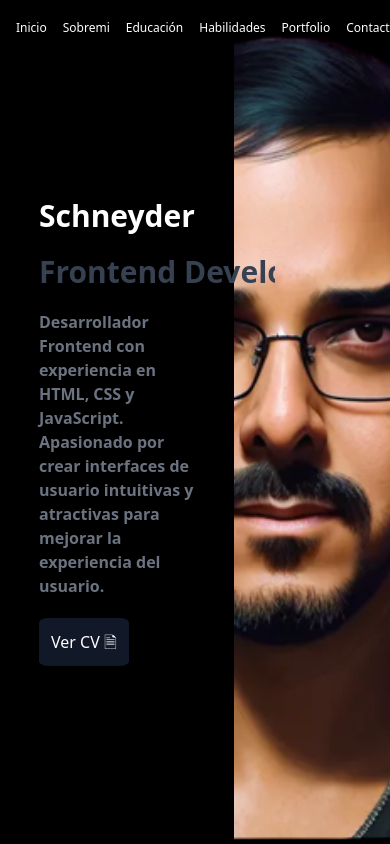
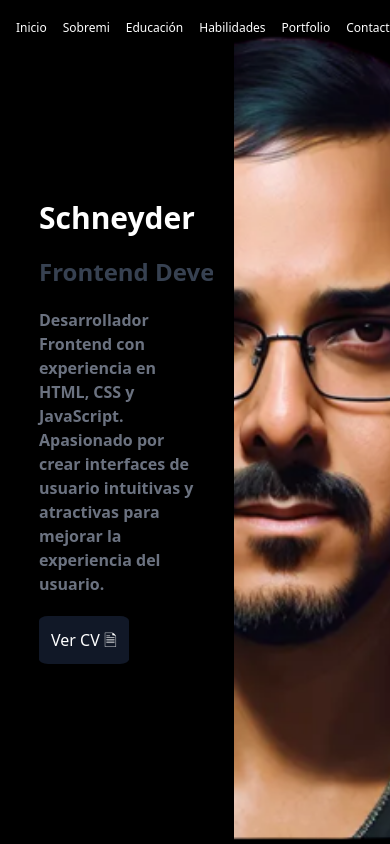
Before and after one commit to luisgcl/portfolio, a React (Vite) app: page / in a window 390 px wide. Shown: the top 844 px of the page. Built offline with nearby package versions, Linux system fonts and the light colour scheme.

Commit message:
portfolio css
se modifico parte el css

```diff
--- a/src/App.jsx
+++ b/src/App.jsx
@@ -52,7 +52,7 @@ function App() {
               {/* Un span con una clase que se aplica condicionalmente en función del valor de darkMode */}
               <span className={`${darkMode ? "animate" : "animateb"}`}></span>
               {/* Un párrafo con varias clases y un contenido de texto */}
-              <p className="text-3xl md:text-5xl font-bold font-sans my-5 text-gray-700 slice span">
+              <p className="text-2xl md:text-5xl font-bold font-sans my-5 text-gray-700 slice span">
                 Frontend Developer.
                 {/* Un span con una clase que se aplica condicionalmente en función del valor de animateClicked */}
                 <span
--- a/src/index.css
+++ b/src/index.css
@@ -6,8 +6,8 @@
     display: block;
     white-space: nowrap;
     border-right: 4px solid;
-    width: 19ch;
-    animation: typing 3s steps(19),
+    width: 18ch;
+    animation: typing 3s steps(18),
     blink .5s infinite step-end alternate;
 
 
```
